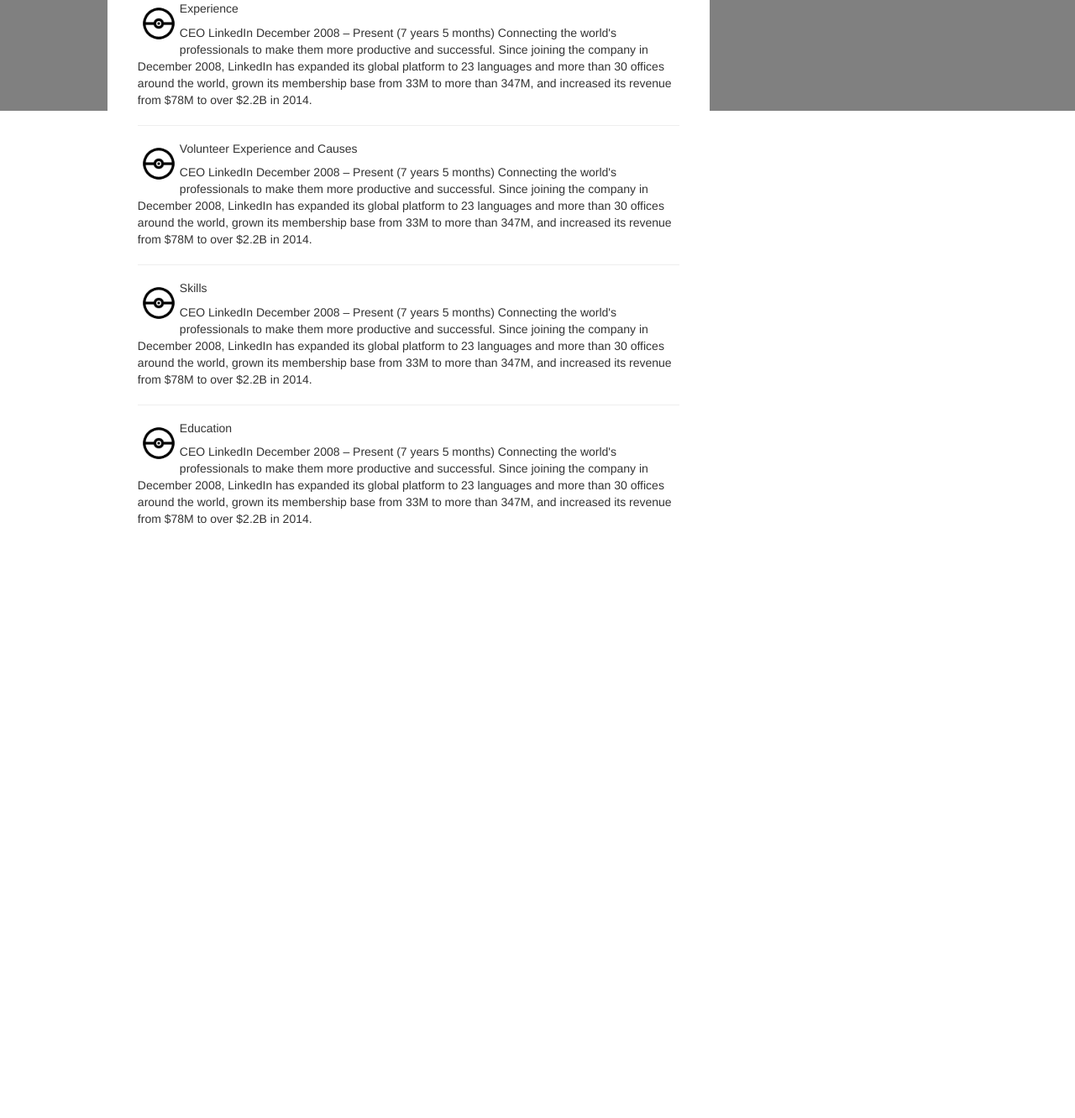
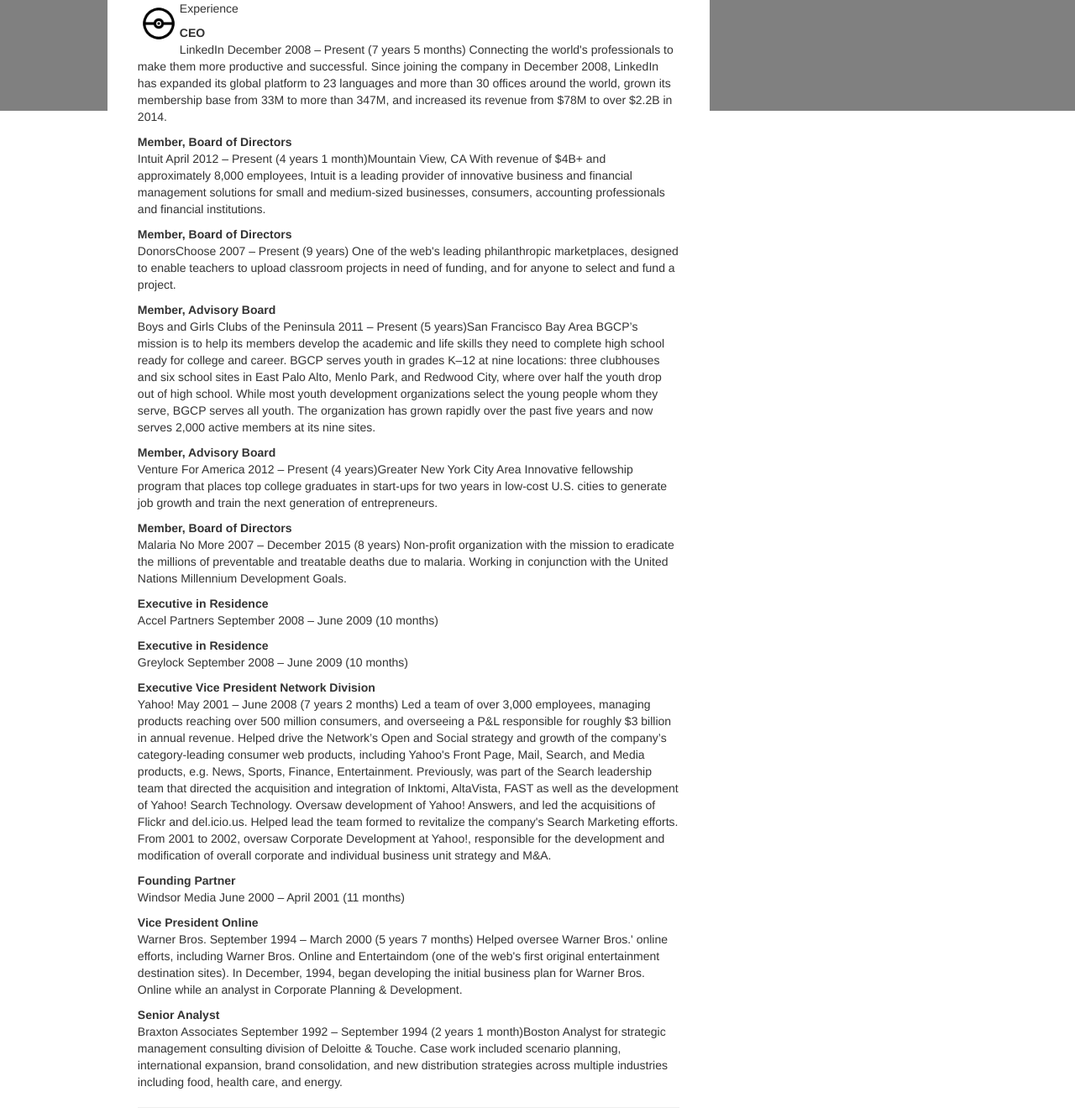
Before and after one commit to NakunMinh/DoAnGiuaKyWeb, a plain HTML site: page index.html in a window 1280 px wide. Shown: the part 868-2200 px from the top of the page at 84% size. Drawn offline with nearby package versions, Linux system fonts and the light colour scheme.

Commit message:
Update information for experience

```diff
--- a/index.html
+++ b/index.html
@@ -88,11 +88,82 @@
                 <div id="experience">
                   <img src="image/Pokeball-64.jpg" alt="abc" class="icon">
                   <h5>Experience</h5>
+                  <strong>CEO</strong>
                   <p>
-                    CEO
                     LinkedIn
                     December 2008 – Present (7 years 5 months)
                     Connecting the world's professionals to make them more productive and successful. Since joining the company in December 2008, LinkedIn has expanded its global platform to 23 languages and more than 30 offices around the world, grown its membership base from 33M to more than 347M, and increased its revenue from $78M to over $2.2B in 2014.
+                  </p>
+                  <strong>Member, Board of Directors</strong>
+                  <p>
+                    Intuit
+                    April 2012 – Present (4 years 1 month)Mountain View, CA
+                    With revenue of $4B+ and approximately 8,000 employees, Intuit is a leading provider of innovative business and financial management solutions for small and medium-sized businesses, consumers, accounting professionals and financial institutions.
+                  </p>
+                  <strong>Member, Board of Directors</strong>
+                  <p>
+                    DonorsChoose
+                    2007 – Present (9 years)
+                    One of the web's leading philanthropic marketplaces, designed to enable teachers to upload classroom projects in need of funding, and for anyone to select and fund a project.
+                  </p>
+                  <strong>Member, Advisory Board</strong>
+                  <p>
+                    Boys and Girls Clubs of the Peninsula
+                    2011 – Present (5 years)San Francisco Bay Area
+                    BGCP’s mission is to help its members develop the academic and life skills they need to complete high school ready for college and career.
+
+                    BGCP serves youth in grades K–12 at nine locations: three clubhouses and six school sites in East Palo Alto, Menlo Park, and Redwood City, where over half the youth drop out of high school. While most youth development organizations select the young people whom they serve, BGCP serves all youth. The organization has grown rapidly over the past five years and now serves 2,000 active members at its nine sites.
+                  </p>
+                  <strong>Member, Advisory Board</strong>
+                  <p>
+                    Venture For America
+                    2012 – Present (4 years)Greater New York City Area
+                    Innovative fellowship program that places top college graduates in start-ups for two years in low-cost U.S. cities to generate job growth and train the next generation of entrepreneurs.
+                  </p>
+                  <strong>Member, Board of Directors</strong>
+                  <p>
+                    Malaria No More
+                    2007 – December 2015 (8 years)
+                    Non-profit organization with the mission to eradicate the millions of preventable and treatable deaths due to malaria. Working in conjunction with the United Nations Millennium Development Goals.
+                  </p>
+                  <strong>Executive in Residence</strong>
+                  <p>
+                    Accel Partners
+                    September 2008 – June 2009 (10 months)
+                  </p>
+                  <strong>Executive in Residence</strong>
+                  <p>
+                    Greylock
+                    September 2008 – June 2009 (10 months)
+                  </p>
+                  <strong>Executive Vice President Network Division</strong>
+                  <p>
+                    Yahoo!
+                    May 2001 – June 2008 (7 years 2 months)
+                    Led a team of over 3,000 employees, managing products reaching over 500 million consumers, and overseeing a P&L responsible for roughly $3 billion in annual revenue. Helped drive the Network’s Open and Social strategy and growth of the company’s category-leading consumer web products, including Yahoo's Front Page, Mail, Search, and Media products, e.g. News, Sports, Finance, Entertainment.
+
+                    Previously, was part of the Search leadership team that directed the acquisition and integration of Inktomi, AltaVista, FAST as well as the development of Yahoo! Search Technology. Oversaw development of Yahoo! Answers, and led the acquisitions of Flickr and del.icio.us. Helped lead the team formed to revitalize the company's Search Marketing efforts.
+
+                    From 2001 to 2002, oversaw Corporate Development at Yahoo!, responsible for the development and modification of overall corporate and individual business unit strategy and M&amp;A.
+                  </p>
+                  <strong>Founding Partner</strong>
+                  <p>
+                    Windsor Media
+                    June 2000 – April 2001 (11 months)
+                  </p>
+                  <strong>Vice President Online</strong>
+                  <p>
+                    Warner Bros.
+                    September 1994 – March 2000 (5 years 7 months)
+                    Helped oversee Warner Bros.' online efforts, including Warner Bros. Online and Entertaindom (one of the web's first original entertainment destination sites).
+
+                    In December, 1994, began developing the initial business plan for Warner Bros. Online while an analyst in Corporate Planning &amp; Development.
+                  </p>
+                  <strong>Senior Analyst</strong>
+                  <p>
+                    Braxton Associates
+                    September 1992 – September 1994 (2 years 1 month)Boston
+                    Analyst for strategic management consulting division of Deloitte &amp; Touche. Case work included scenario planning, international expansion, brand consolidation, and new distribution strategies across multiple industries including food, health care, and energy.
                   </p>
                 </div>
                 <hr>
```
